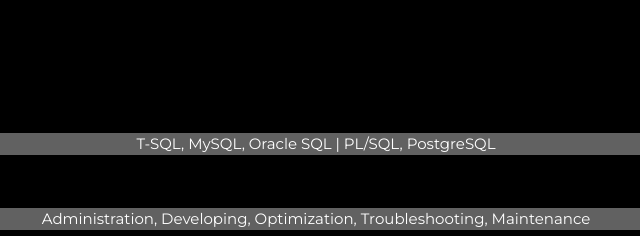
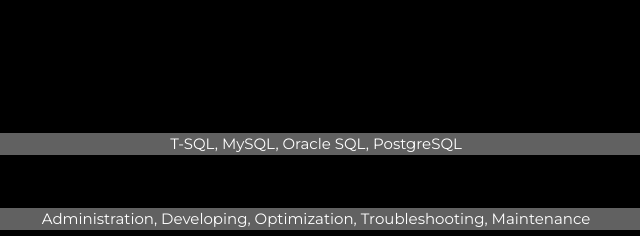
Before and after one commit to davdavid29/portfolio_bnw_theme, a plain HTML site: page index.html in a window 1280 px wide. Shown: the part 1705-1941 px from the top of the page, 384-1024 px from the left. Drawn offline with Linux system fonts and the light colour scheme; a script that the page names is missing.

Commit message:
minor changes on skills

```diff
--- a/index.html
+++ b/index.html
@@ -85,7 +85,7 @@
     <h3 class="w3-padding-16 w3-text-light-grey">My Specialties</h3>
     <p class="w3-wide">SQL</p>
     <div class="w3-white">
-      <div class="w3-dark-grey" style="height:100%;width:100%;text-align:center;">T-SQL, MySQL, Oracle SQL | PL/SQL, PostgreSQL</div>
+      <div class="w3-dark-grey" style="height:100%;width:100%;text-align:center;">T-SQL, MySQL, Oracle SQL, PostgreSQL</div>
     </div>
     <p class="w3-wide">Database</p>
     <div class="w3-white">
```
